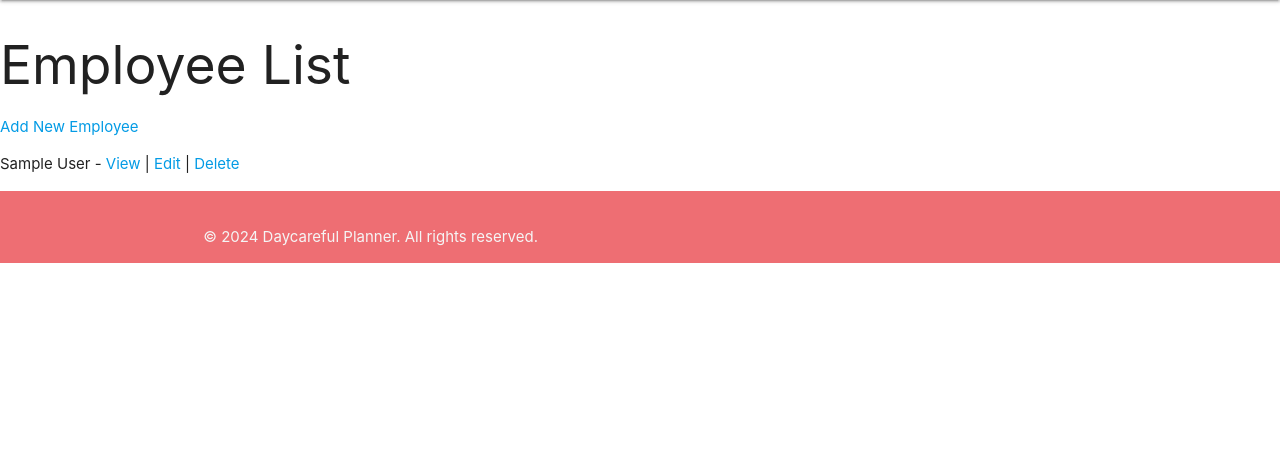
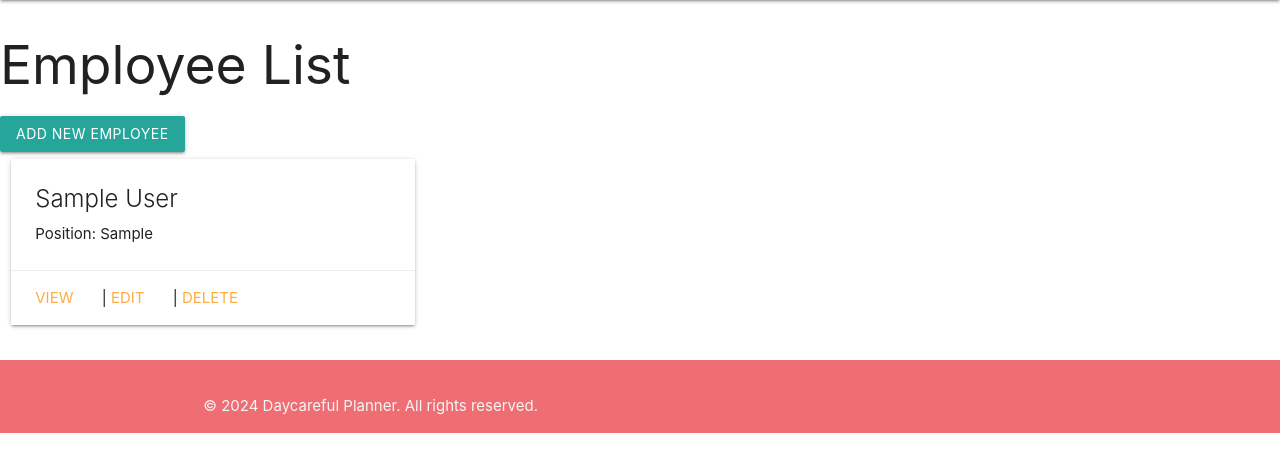
Before and after one commit to JimmieSmith1222/daycareful_planner_backend, a Django app: page /employees/ in a window 1280 px wide. Shown: the part 64-536 px from the top of the page. Run offline with Django 5.2, Linux system fonts and the light colour scheme; tables that the repository leaves empty hold one stand-in row (values such as "Sample post").

Commit message:
added card styling to be more visually appealing.

```diff
--- a/daycareful_planner/main_app/templates/employee/employee_list.html
+++ b/daycareful_planner/main_app/templates/employee/employee_list.html
@@ -2,15 +2,22 @@
 
 {% block content %}
   <h2>Employee List</h2>
-  <a href="{% url 'employee_create' %}">Add New Employee</a>
-  <ul>
+  <a href="{% url 'employee_create' %}" class="btn">Add New Employee</a>
+  <div class="row">
     {% for employee in employees %}
-      <li>
-        {{ employee.name }} -
+    <div class="col s12 m6 l4">
+      <div class="card">
+        <div class="card-content">
+          <span class="card-title">{{ employee.name }}</span>
+          <p>Position: {{ employee.position }}</p>
+          </div>
+          <div class="card-action">
         <a href="{% url 'employee_detail' employee.id %}">View</a> |
         <a href="{% url 'employee_edit' employee.id %}">Edit</a> |
         <a href="{% url 'employee_delete' employee.id %}">Delete</a>
-      </li>
+      </div>
+    </div>
+  </div>
     {% endfor %}
-  </ul>
+  </div>
 {% endblock %}
```
Also changed, not shown: daycareful_planner/main_app/templates/child/child_list.html (+15 -4 lines), daycareful_planner/main_app/templates/parent/parent_list.html (+13 -5 lines).
